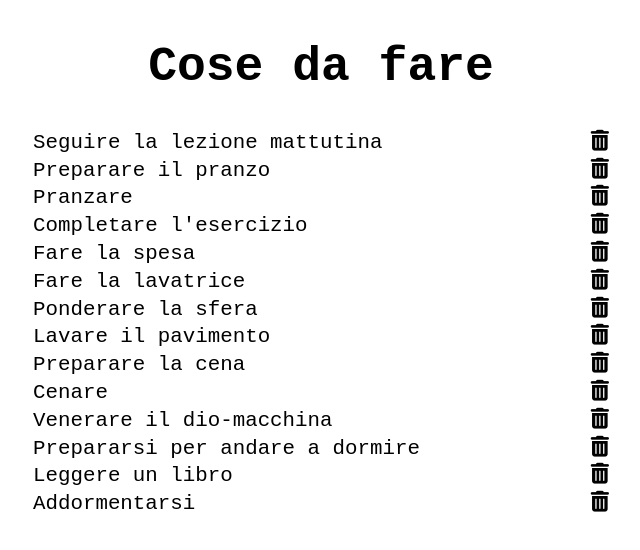
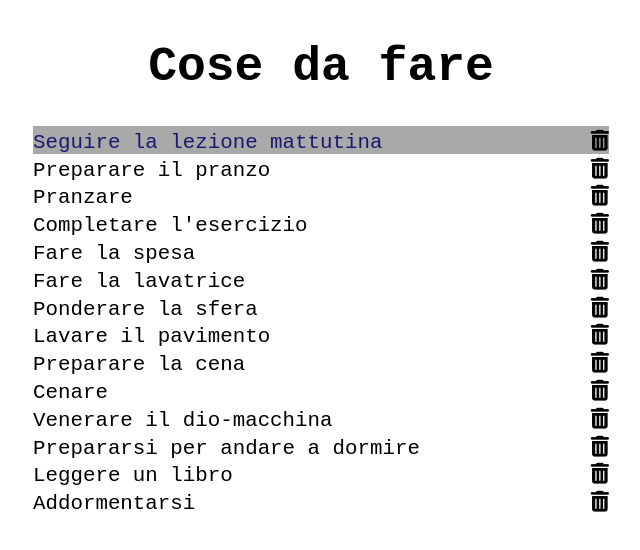
Before and after one commit to Francesco-Valentino/vue-todolist, a plain HTML site: page index.html in a window 1280 px wide. In both pictures the pointer is over the item "Seguire la lezione mattutina". Shown: the whole page, without its empty margins (319-959 px from the left). Drawn offline with nearby package versions, Linux system fonts and the light colour scheme.

Commit message:
set hover style

```diff
--- a/css/style.css
+++ b/css/style.css
@@ -25,4 +25,22 @@ li{
     justify-content: space-between;
     padding-top: .3rem;
     font-size: 1.3rem;
+    cursor: pointer;
+    transition: .1s linear;
 }
+
+li:hover{
+    background-color: darkgray;
+}
+
+li:hover p{
+    color: midnightblue;
+}
+
+li span{
+    transition: .1s linear;
+}
+
+li span:hover{
+    color: red;
+}
```
